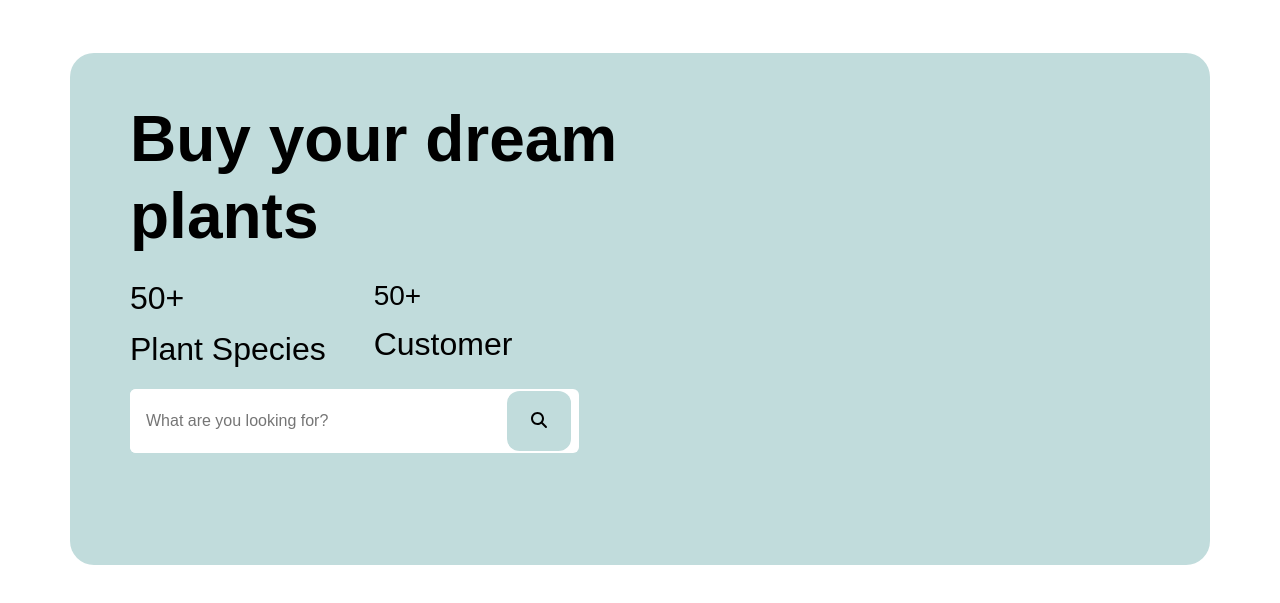
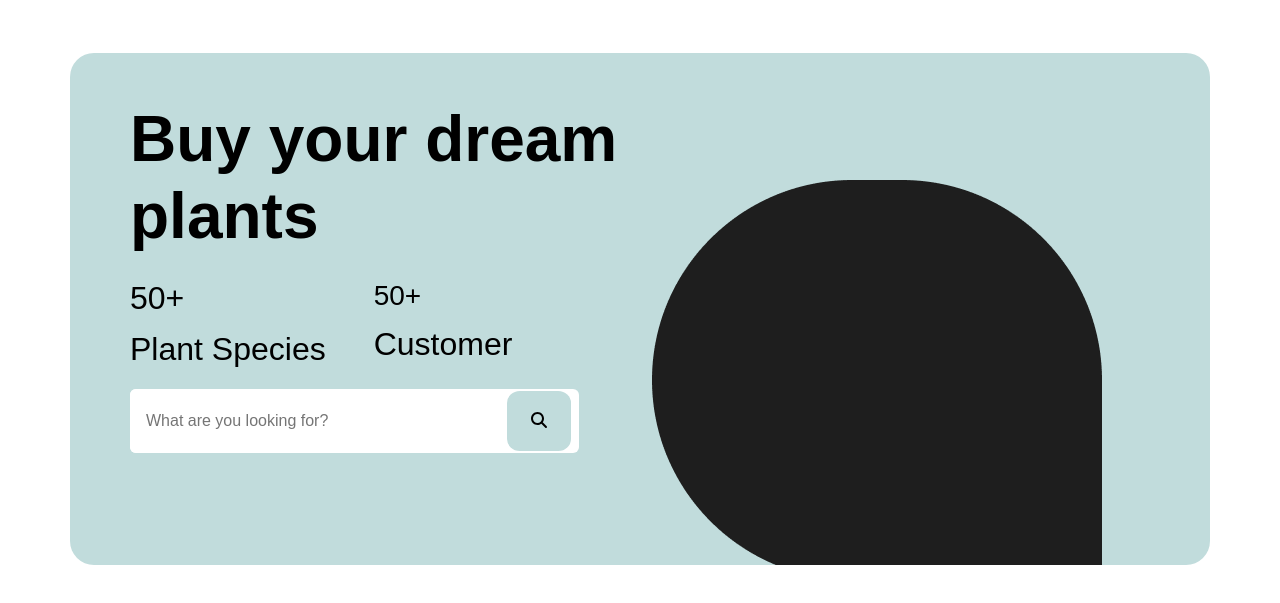
Before and after one commit to mahirTheCoder/html-E-commerce, a plain HTML site: page index.html in a window 1280 px wide. Shown: the part 51-654 px from the top of the page. Drawn offline with nearby package versions, Linux system fonts and the light colour scheme.

Commit message:
bg img add

```diff
--- a/css/style.css
+++ b/css/style.css
@@ -30,6 +30,8 @@ body {
 
 #Banner {
   margin-top: 48px;
+  position: relative;
+  overflow: hidden;
 }
 
 .contentPart h1 {
@@ -84,8 +86,8 @@ body {
 }
 
 .InputItems button {
-    width: 64px;
-    height: 60px;
+  width: 64px;
+  height: 60px;
   border: none;
   margin-right: 8px;
   background: #c1dcdc;
@@ -102,3 +104,13 @@ body {
   height: 100%;
   border-radius: 6px;
 }
+
+/* ----------img part------- */
+
+.bgImg {
+  background-image: url(../img/Rectangle\ 2.png);
+  width: 450px;
+  height: 400px;
+  position: absolute;
+  bottom: -15px;
+}
--- a/index.html
+++ b/index.html
@@ -63,7 +63,7 @@
       </div>
     </nav>
 
-    <!-- -----bannere img-------- -->
+    <!-- -----bannere part-------- -->
     <section id="Banner">
       <div class="container banner">
         <div class="row">
@@ -86,6 +86,17 @@
               </div>
             </div>
           </div>
+
+
+          <!-- -------img part-------- -->
+            <div class="col-lg-6">
+              <div class="imgPart">
+                <div class="bgImg">
+
+                </div>
+              </div>
+            </div>
+
         </div>
       </div>
     </section>
```
Also changed, not shown: img/Rectangle 2.png (added), img/unsplash_cLaaxa4DSnc-removebg-preview 1.png (added).
